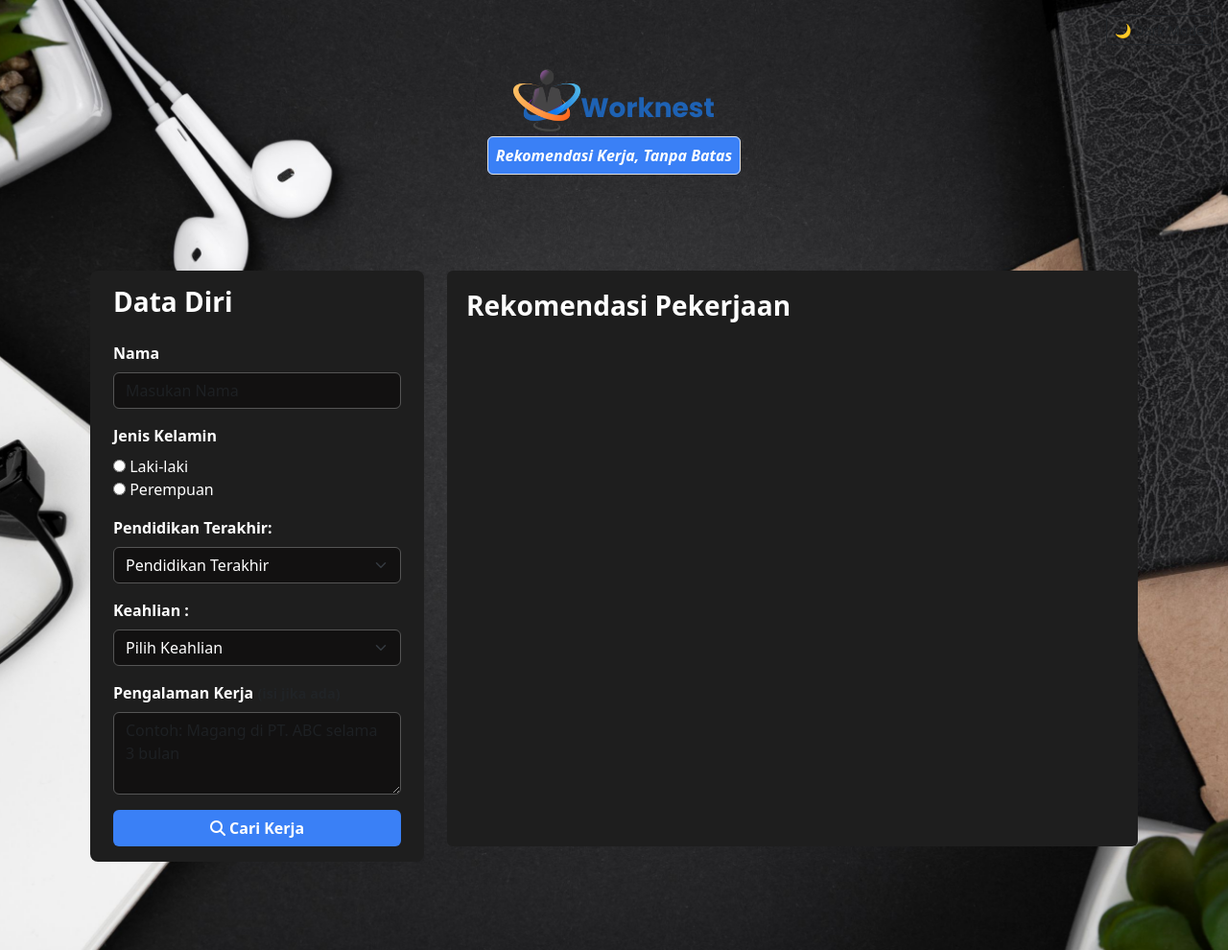
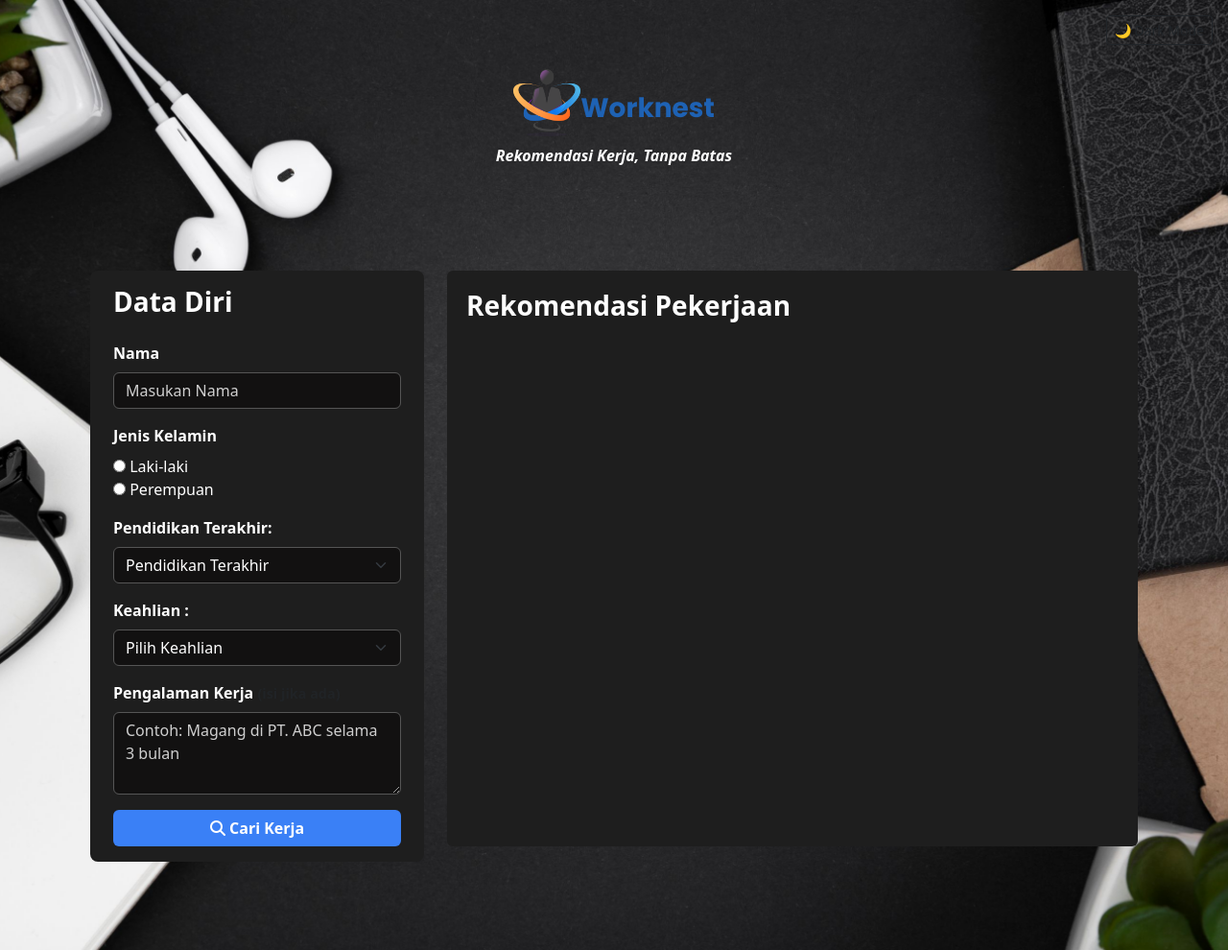
Before and after one commit to Rijalpratama23/worknest.App, a Flask app: page / in a window 1280 px wide. Shown: the whole page at 96% size. Run offline with Flask 3, Linux system fonts and the light colour scheme.

Commit message:
new push

```diff
--- a/templates/index.html
+++ b/templates/index.html
@@ -4,7 +4,7 @@
     <meta charset="UTF-8" />
     <meta name="viewport" content="width=device-width, initial-scale=1.0" />
     <title>Worknest || cari kerja tanpa batas</title>
-    <link rel="shortcut icon" href="/static/image/Group (1).png" type="image/x-icon" />
+    <link rel="shortcut icon" href="/static/image/whiteMode.png" type="image/x-icon" />
     <link href="https://cdn.jsdelivr.net/npm/bootstrap@5.3.6/dist/css/bootstrap.min.css" rel="stylesheet" integrity="sha384-4Q6Gf2aSP4eDXB8Miphtr37CMZZQ5oXLH2yaXMJ2w8e2ZtHTl7GptT4jmndRuHDT" crossorigin="anonymous" />
     <link rel="stylesheet" href="https://cdnjs.cloudflare.com/ajax/libs/font-awesome/6.7.2/css/all.min.css" />
     <link rel="preconnect" href="https://fonts.googleapis.com" />
@@ -45,13 +45,13 @@
         background-color: rgba(199, 199, 199, 0.788);
         border-radius: 10px;
       }
-      header p i {
+      /* header p i {
         border: 1px solid #fff;
         background-color: #1e62b4;
         padding: 8px;
         color: #fff;
         cursor: pointer;
-      }
+      } */
       body {
         transition: background-color 0.5s ease, color 0.5s ease;
       }
@@ -64,9 +64,18 @@
       .btn-search {
         transition: background-color 0.5s ease, color 0.5s ease, border-color 0.5s ease;
       }
+      .form-control::placeholder,
+      textarea::placeholder {
+        color: #6c757d;
+      }
+      body.dark-mode .form-control::placeholder,
+      body.dark-mode textarea::placeholder {
+        color: #ffffff !important;
+        opacity: 0.8;
+      }
 
       body.dark-mode {
-        background-image: url("/static/image/bgDarkMode.jpg") !important;
+        background-image: url('/static/image/bgDarkMode.jpg') !important;
         color: #e0e0e0;
         background-image: none;
       }
@@ -90,8 +99,7 @@
       }
 
       body.dark-mode header p i {
-        background-color: #3a80f6;
-        border-color: #e0e0e0;
+        color: #fff;
       }
     </style>
   </head>
@@ -106,7 +114,7 @@
         <img class="mt-4" src="/static/image/whiteMode.png" alt="picture1" style="width: 70px; height: 70px" />
         <h3 style="font-family: Poppins; color: #1e62b4" class="fw-bold mt-5 ml-0">Worknest</h3>
       </div>
-      <p class="mt-2"><i class="fw-semibold rounded">Rekomendasi Kerja, Tanpa Batas</i></p>
+      <p class="mt-2"><i class="fw-semibold">Rekomendasi Kerja, Tanpa Batas</i></p>
     </header>
 
     <div class="container d-flex flex-column align-items-center justify-content-center min-vh-100">
```
Also changed, not shown: templates/Js/darkMode.js (deleted).
